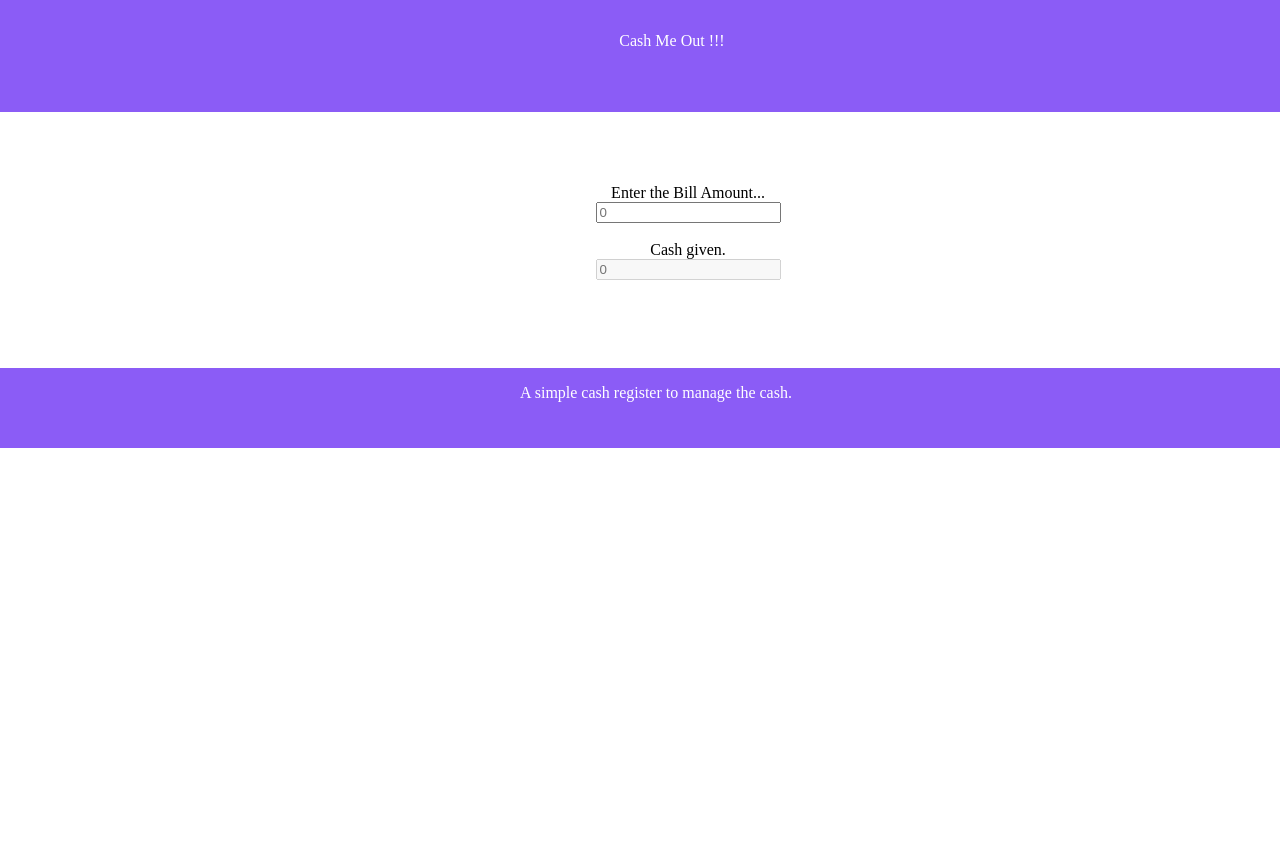
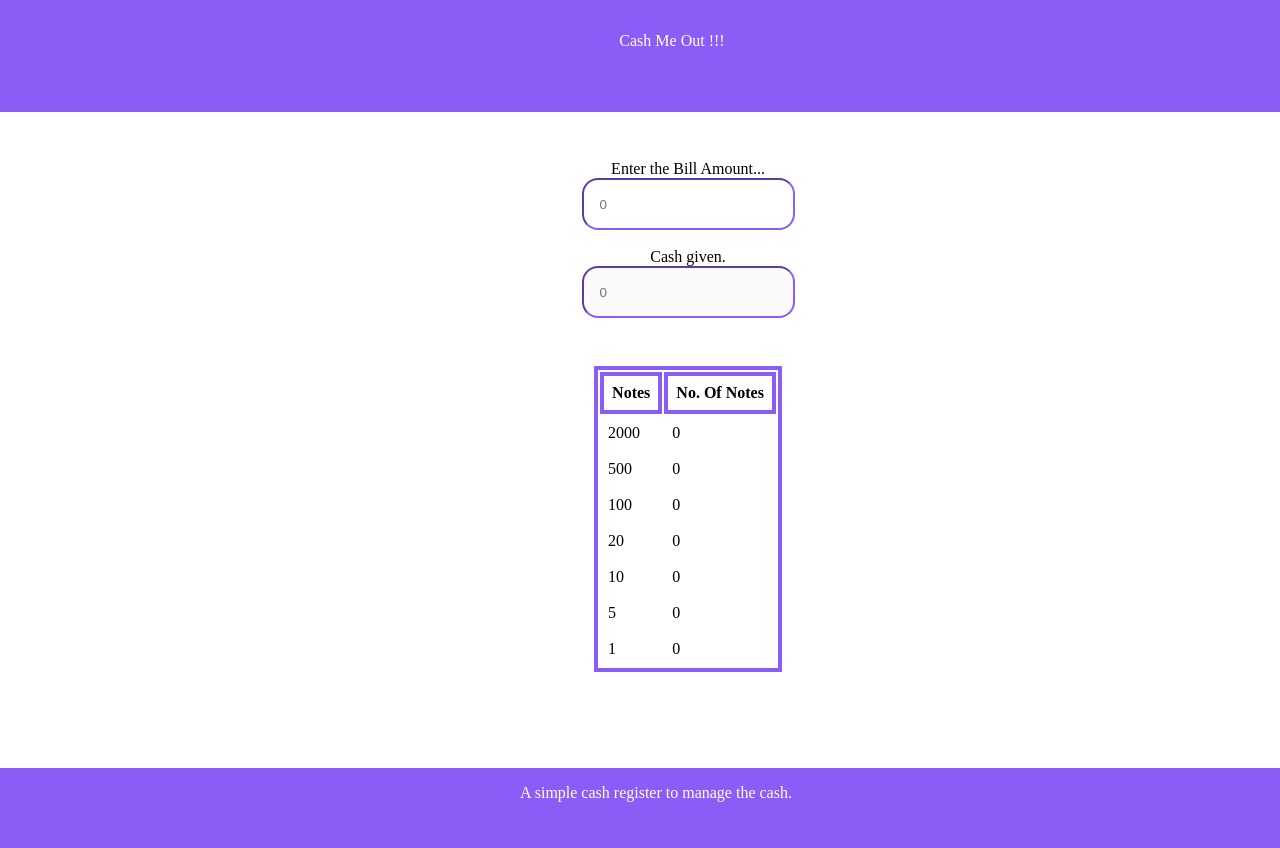
Before and after one commit to varun13169/cash-me-out, a plain HTML site: page index.html in a window 1280 px wide. Shown: the top 848 px of the page. Before the commit the page ends 800 px from the top, so only its background shows below. Drawn offline with Linux system fonts and the light colour scheme.

Commit message:
Add: table for cash

```diff
--- a/app.js
+++ b/app.js
@@ -1,4 +1,11 @@
 
+const tableHeaders =
+`
+<tr>
+    <th>Notes</th>
+    <th>No. Of Notes</th>
+</tr>
+`;
 
 let billAmountDoc = document.querySelector('#bill-amount');
 let cashGivenOutDoc = document.querySelector('#cash-given-out');
@@ -19,15 +26,28 @@ let notesDenominationDict = {
     1: '0',
 };
 
+function resetNoteHolderTable() {
+    notes.forEach((note) => {
+        notesDenominationDict[note] = 0;
+    });
+    refreshNotesDisp();
+}
 
 function refreshNotesDisp() {
-    noteHolder.innerHTML = "";
+    noteHolder.innerHTML = tableHeaders;
     notes.forEach(note => {
+        // noteHolder.innerHTML = noteHolder.innerHTML +
+        // `
+        // <li>
+        //     <div>${note}</div><div>${notesDenominationDict[note]}</div>
+        // </li>
+        // `
         noteHolder.innerHTML = noteHolder.innerHTML +
         `
-        <li>
-            <div>${note}</div><div>${notesDenominationDict[note]}</div>
-        </li>
+            <tr>
+                <td>${note}</td>
+                <td>${notesDenominationDict[note]}</td>
+            </tr>
         `
     });
 }
@@ -42,21 +62,23 @@ function onChangeHandler(e) {
             billAmountWarn.innerHTML = "";
 
             billAmount = e.target.value
-
-            if(parseInt(billAmount, 10) > 0) {
             if(billAmount === '') {
                 cashGivenOutDoc.value = 0;
                 cashGivenOutDoc.disabled = true;
-                    noteHolder.innerHTML = "";
+                //noteHolder.innerHTML = "";
+                resetNoteHolderTable();
             }
-                else {
+            else{
+                if(parseInt(billAmount, 10) > 0) {
+
                     cashGivenOutDoc.disabled = false;
-                }
+
                     console.log(billAmount)
                 }
                 else {
                     billAmountWarn.style.display = "block";
                     billAmountWarn.innerHTML = "Enter Non-Negative Bill Amount.";
+                }
             }
 
             break;
--- a/index.html
+++ b/index.html
@@ -29,8 +29,14 @@
         </div>
 
         <div>
-            <ul id="note-holder">
-            </ul>
+            <!-- <ul id="note-holder">
+            </ul> -->
+            <table id="note-holder">
+                <tr>
+                    <th>Notes</th>
+                    <th>No. Of Notes</th>
+                </tr>
+            </table>
 
         </div>
     </div>
@@ -40,5 +46,8 @@
     </footer>
 
     <script src="/app.js" type="text/javascript"></script>
+    <script type="text/javascript">
+        resetNoteHolderTable();
+    </script>
 </body>
 </html>
--- a/style.css
+++ b/style.css
@@ -41,6 +41,10 @@ body {
 .container input {
     display: block;
     margin: auto;
+    min-height: 1rem;
+    padding: 1rem 1rem;
+    border-color: var(--primary-color);
+    border-radius: 1rem 1rem;
 }
 
 .container .warning {
@@ -76,3 +80,13 @@ body {
     color: white;
     text-justify: auto;
 }
+
+#note-holder, th{
+    border: 0.25rem solid var(--primary-color);
+    text-align: left;
+    margin: 3rem auto;
+}
+
+th, td {
+    padding: 0.5rem;
+}
```
Lines whose indentation alone changed are shown as unchanged.
